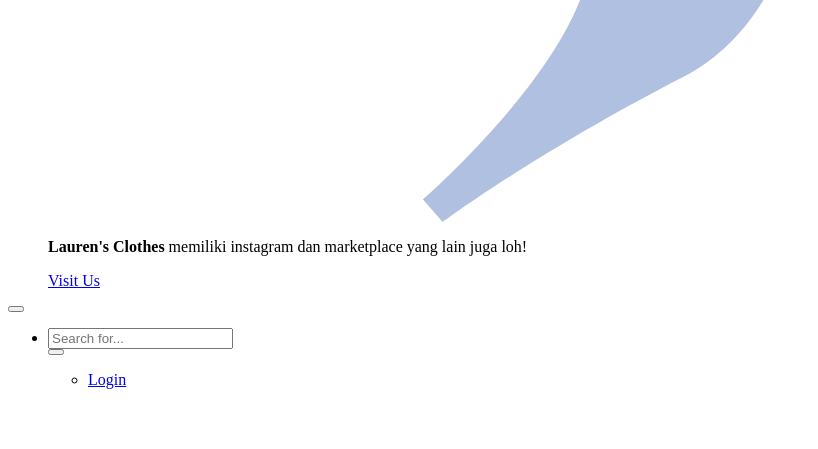
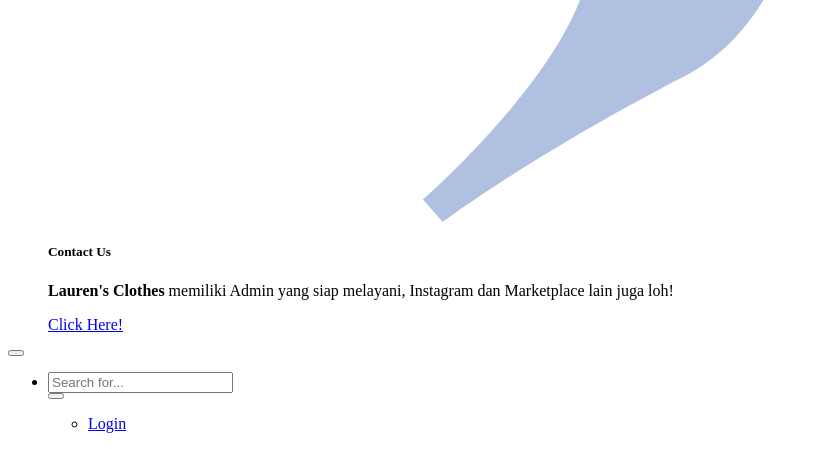
Before and after one commit to vrience/skripsi, a CodeIgniter app: the page made by application/views/templates_admin/sidebar.php in a window 1280 px wide. Shown: the part 1030-1479 px from the top of the page, without its empty margins (0-818 px from the left). Before the commit the page ends 1419 px from the top, so only its background shows below. Run offline with CodeIgniter, Linux system fonts and the light colour scheme.

Commit message:
perbaikan minor

```diff
--- a/application/views/templates_admin/sidebar.php
+++ b/application/views/templates_admin/sidebar.php
@@ -43,12 +43,14 @@
                 <button class="rounded-circle border-0" id="sidebarToggle"></button>
             </div>
 
-            <!-- Sidebar Message -->
-            <div class="sidebar-card">
-                <img class="sidebar-card-illustration mb-2" src="img/undraw_rocket.svg" alt="">
-                <p class="text-center mb-2"><strong>Lauren's Clothes</strong> memiliki instagram dan marketplace yang lain juga loh!</p>
-                <a class="btn btn-success btn-sm" href="https://linktr.ee/laurensclothes">Visit Us</a>
+           <!-- Sidebar Message -->
+           <div class="sidebar-card">
+                <img class="sidebar-card-illustration" src="img/undraw_rocket.svg" alt="">
+                <h5>Contact Us</h5>
+                <p class="text-center mb-3"><strong>Lauren's Clothes</strong> memiliki Admin yang siap melayani, Instagram dan Marketplace lain juga loh!</p>
+                <a class="btn btn-success btn-sm mb-5" href="https://l.instagram.com/?u=https%3A%2F%2Fmsha.ke%2Flaurensclothes.id&e=ATMz4GZKhOG0xffpmUzWBf5A3AvD5eWF6ezcskblKt6Jd-KLfrdZ2sgMeAfmkhZLZ6duCk3bN-WbQ4RAkibY1A&s=1">Click Here!</a>
             </div>
+
 
         </ul>
         <!-- End of Sidebar -->
```
Also changed, not shown: application/views/templates/sidebar.php (+4 -3 lines).
